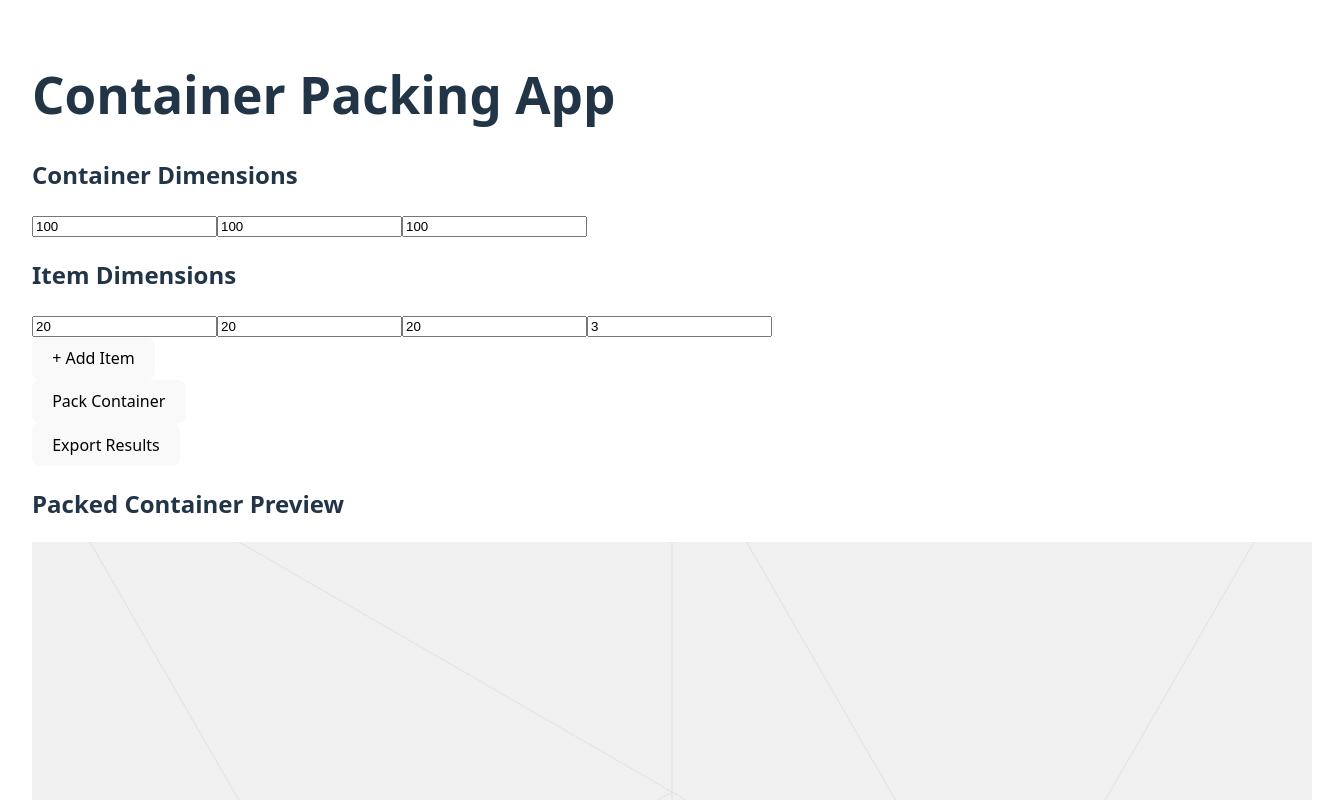
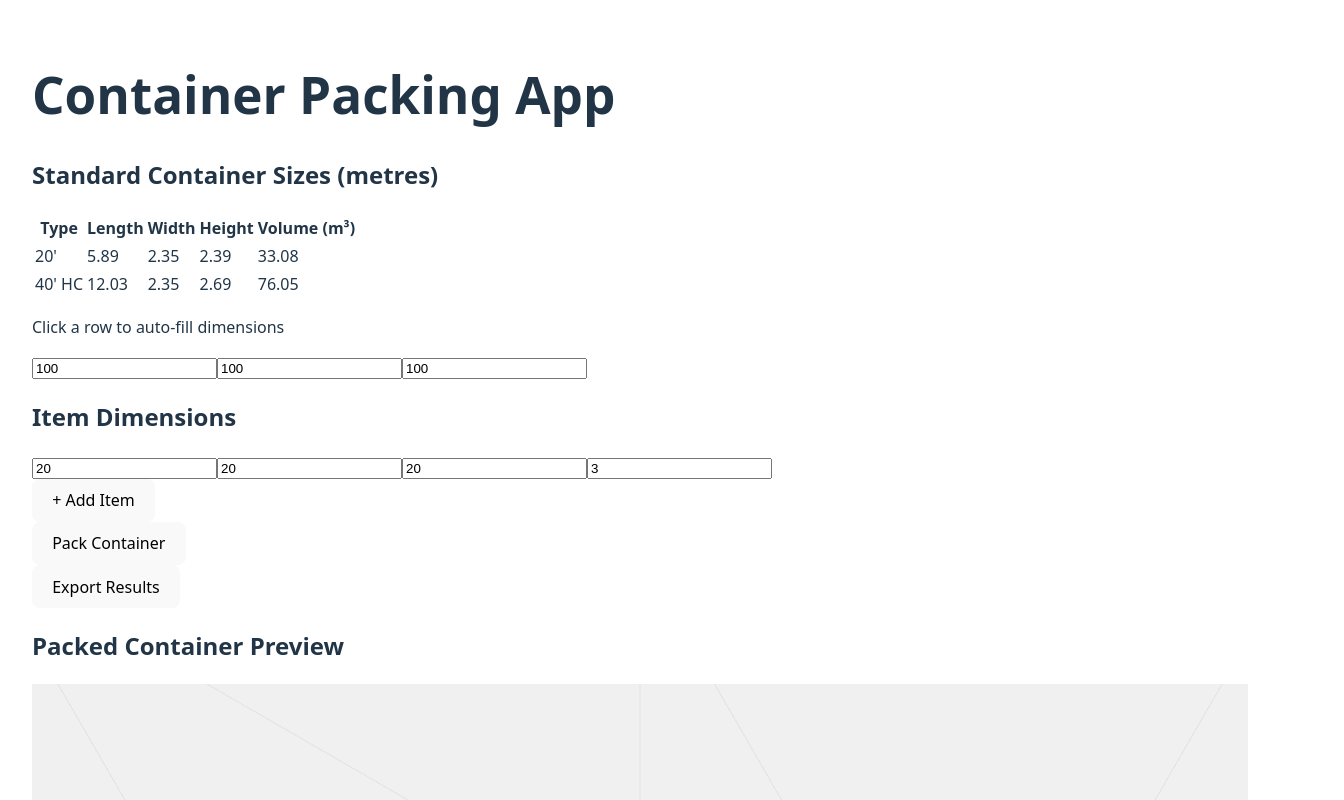
Before and after one commit to juanLude/container_packing, a React (Vite) app: page / in a window 1280 px wide. Shown: the top 800 px of the page, 1344 px wide, since content can reach past the window. Built offline with nearby package versions, Linux system fonts and the light colour scheme.

Commit message:
add standardSizes component

```diff
--- a/src/App.tsx
+++ b/src/App.tsx
@@ -4,7 +4,7 @@ import type { BoxInput, PlacedBox } from "./PackingLogic";
 import { calculatePacking } from "./PackingLogic";
 
 import ExportDropdown from "./components/ExportDropdown";
-
+import StandardSizes from "./components/StandardSizes";
 export default function App() {
   // State to hold container dimensions, items, and packed boxes
   const [container, setContainer] = useState({
@@ -29,10 +29,10 @@ export default function App() {
 
       <div className="grid grid-cols-2 gap-4 mb-4">
         <div>
-          <h2 className="font-semibold mb-2">Container Dimensions</h2>
+          <StandardSizes setContainer={setContainer} container={container} />
           <input
             type="number"
-            placeholder="Length"
+            placeholder="Length (cm)"
             value={container.length}
             onChange={(e) =>
               setContainer({ ...container, length: Number(e.target.value) })
@@ -113,7 +113,7 @@ export default function App() {
             onClick={() =>
               setItems([
                 ...items,
-                { length: 10, width: 10, height: 10, quantity: 1 },
+                { length: 1, width: 1, height: 10, quantity: 1 },
               ])
             }
             className="bg-blue-500 text-white px-2 py-1 mt-2 rounded"
--- /dev/null
+++ b/src/components/StandardSizes.tsx
@@ -0,0 +1,111 @@
+import { useState } from "react";
+
+type Container = {
+  length: number;
+  width: number;
+  height: number;
+};
+
+type StandardSizesProps = {
+  setContainer: (container: Container) => void;
+  container?: Container; // optional if you want to highlight selected container from parent
+};
+
+const standardContainers = [
+  {
+    type: "20'",
+    length: 5.89,
+    width: 2.35,
+    height: 2.39,
+  },
+  {
+    type: "40' HC",
+    length: 12.03,
+    width: 2.35,
+    height: 2.69,
+  },
+];
+
+export default function StandardSizes({
+  setContainer,
+  container,
+}: StandardSizesProps) {
+  // Use the container prop to set the selected type if container is passed
+  const [selectedType, setSelectedType] = useState<string | null>(
+    container
+      ? standardContainers.find(
+          (c) =>
+            c.length === container.length &&
+            c.width === container.width &&
+            c.height === container.height
+        )?.type || null
+      : null
+  );
+
+  return (
+    <div className="mb-8">
+      <h2 className="text-lg font-bold mb-3 text-center">
+        Standard Container Sizes (metres)
+      </h2>
+
+      <table className="table-auto w-full border border-gray-400 border-collapse text-sm text-center rounded overflow-hidden shadow-sm">
+        <thead className="bg-gray-100 text-gray-700">
+          <tr>
+            {["Type", "Length", "Width", "Height", "Volume (m³)"].map(
+              (heading) => (
+                <th
+                  key={heading}
+                  className="border border-gray-400 px-3 py-2 text-center"
+                >
+                  {heading}
+                </th>
+              )
+            )}
+          </tr>
+        </thead>
+
+        <tbody>
+          {standardContainers.map((c) => {
+            const isSelected = selectedType === c.type;
+            return (
+              <tr
+                key={c.type}
+                onClick={() => {
+                  setContainer({
+                    length: c.length,
+                    width: c.width,
+                    height: c.height,
+                  });
+                  setSelectedType(c.type);
+                }}
+                className={`cursor-pointer transition-colors hover:bg-gray-200 ${
+                  isSelected ? "bg-blue-100 font-semibold" : ""
+                }`}
+              >
+                <td className="border border-gray-400 px-3 py-2 text-center">
+                  {c.type}
+                </td>
+                <td className="border border-gray-400 px-3 py-2 text-center">
+                  {c.length}
+                </td>
+                <td className="border border-gray-400 px-3 py-2 text-center">
+                  {c.width}
+                </td>
+                <td className="border border-gray-400 px-3 py-2 text-center">
+                  {c.height}
+                </td>
+                <td className="border border-gray-400 px-3 py-2 text-center">
+                  {(c.length * c.width * c.height).toFixed(2)}
+                </td>
+              </tr>
+            );
+          })}
+        </tbody>
+      </table>
+
+      <p className="text-xs mt-2 text-gray-500 text-center italic">
+        Click a row to auto-fill dimensions
+      </p>
+    </div>
+  );
+}
--- a/src/index.css
+++ b/src/index.css
@@ -25,7 +25,8 @@ a:hover {
 body {
   margin: 0;
   padding: 2rem;
-  width: 100%;
+  max-width: 100vw; /* Prevents page from stretching wider than viewport */
+  overflow-x: hidden; /* Hides horizontal scrollbar */
   height: auto;
   background-color: #ffffff;
 }
```
